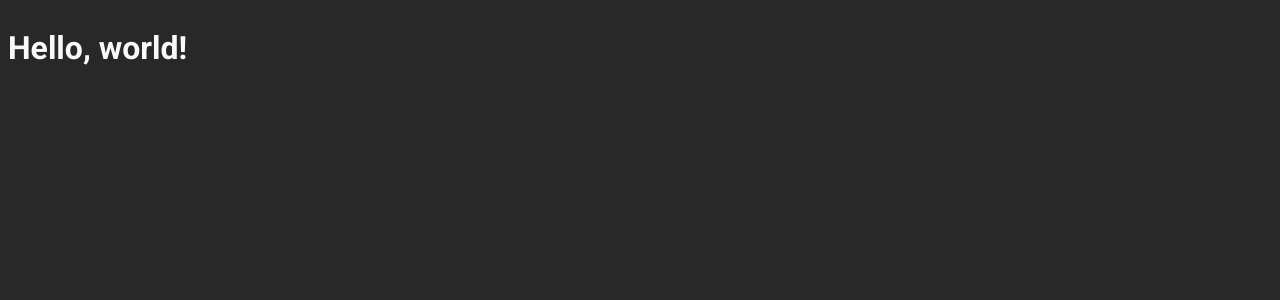
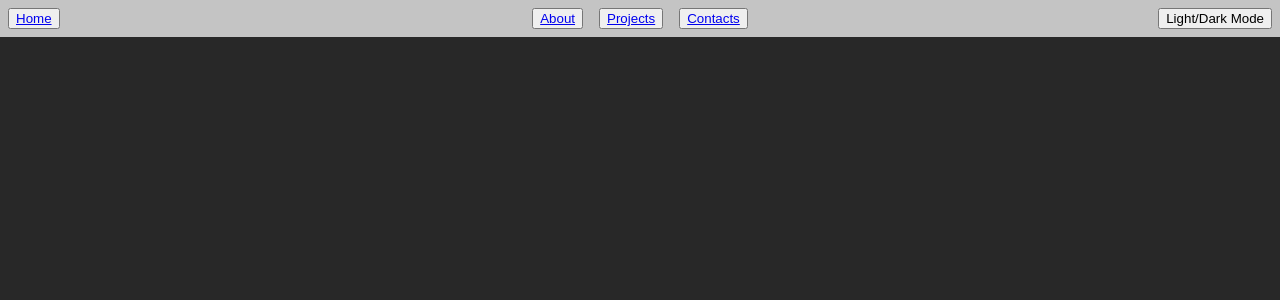
Before and after one commit to limajpp/my-portfolio, a React (Vite) app: page / in a window 1280 px wide. Shown: the top 300 px of the page. Built offline with nearby package versions, Linux system fonts and the light colour scheme.

Commit message:
feat: add navbar and items

```diff
--- a/src/App.tsx
+++ b/src/App.tsx
@@ -1,7 +1,13 @@
+import NavBar from "./components/NavBar/NavBar";
+
 function App() {
   return (
     <>
-      <h1>Hello, world!</h1>
+      <main>
+        <section>
+          <NavBar items={["About", "Projects", "Contacts"]} />
+        </section>
+      </main>
     </>
   );
 }
--- /dev/null
+++ b/src/components/NavBar/NavBar.css
@@ -0,0 +1,6 @@
+#navbar {
+  background-color: #c4c4c4;
+  padding: 0.5rem;
+  display: grid;
+  grid-template-columns: 1fr auto 1fr;
+}
--- /dev/null
+++ b/src/components/NavBar/NavBar.tsx
@@ -0,0 +1,17 @@
+import "./NavBar.css";
+import NavBarItem from "./NavBarItem/NavBarItem";
+
+interface NavBarProps {
+  items: string[];
+}
+
+export default function NavBar({ items }: NavBarProps) {
+  return (
+    <nav id="navbar">
+      <NavBarItem navPosition="nav-left" reference="/" text="Home" />
+      <NavBarItem navPosition="nav-center" reference="#" items={items} />
+      {/* Change "text" prop to "switch" symbol from lucide-react later... */}
+      <NavBarItem navPosition="nav-right" text="Light/Dark Mode" />
+    </nav>
+  );
+}
--- /dev/null
+++ b/src/components/NavBar/NavBarItem/NavBarItem.css
@@ -0,0 +1,14 @@
+#nav-left {
+  justify-self: start;
+}
+
+#nav-center {
+  display: flex;
+  align-items: center;
+  justify-content: center;
+  gap: 1rem;
+}
+
+#nav-right {
+  justify-self: end;
+}
--- /dev/null
+++ b/src/components/NavBar/NavBarItem/NavBarItem.tsx
@@ -0,0 +1,42 @@
+import "./NavBarItem.css";
+
+interface NavBarItemProps {
+  navPosition: string;
+  reference?: string;
+  items?: string[];
+  text?: string;
+}
+
+export default function NavBarItem({
+  navPosition,
+  reference,
+  items,
+  text,
+}: NavBarItemProps) {
+  return (
+    <>
+      {navPosition === "nav-center" ? (
+        <div id={navPosition}>
+          {items?.map((itemText, index) => {
+            return (
+              <button className="nav-button" key={index}>
+                {/* Adjust the redirecting here later... */}
+                <a className="nav-button-anchor" href="#">
+                  {itemText}
+                </a>
+              </button>
+            );
+          })}
+        </div>
+      ) : (
+        <div id={navPosition}>
+          <button className="nav-button">
+            <a className="nav-button-anchor" href={reference}>
+              {text}
+            </a>
+          </button>
+        </div>
+      )}
+    </>
+  );
+}
--- a/src/index.css
+++ b/src/index.css
@@ -2,14 +2,13 @@
 
 :root {
   background-color: rgb(40, 40, 40);
-  --primary-text-color: #f9f9f9;
+  --primary-text-color: rgb(255, 255, 255);
 }
 
 body {
   color: var(--primary-text-color);
   font-family: "Roboto", sans-serif;
   margin: 0 auto;
-  padding: 8px;
   height: 100vh;
   display: flex;
   flex-direction: column;
```
